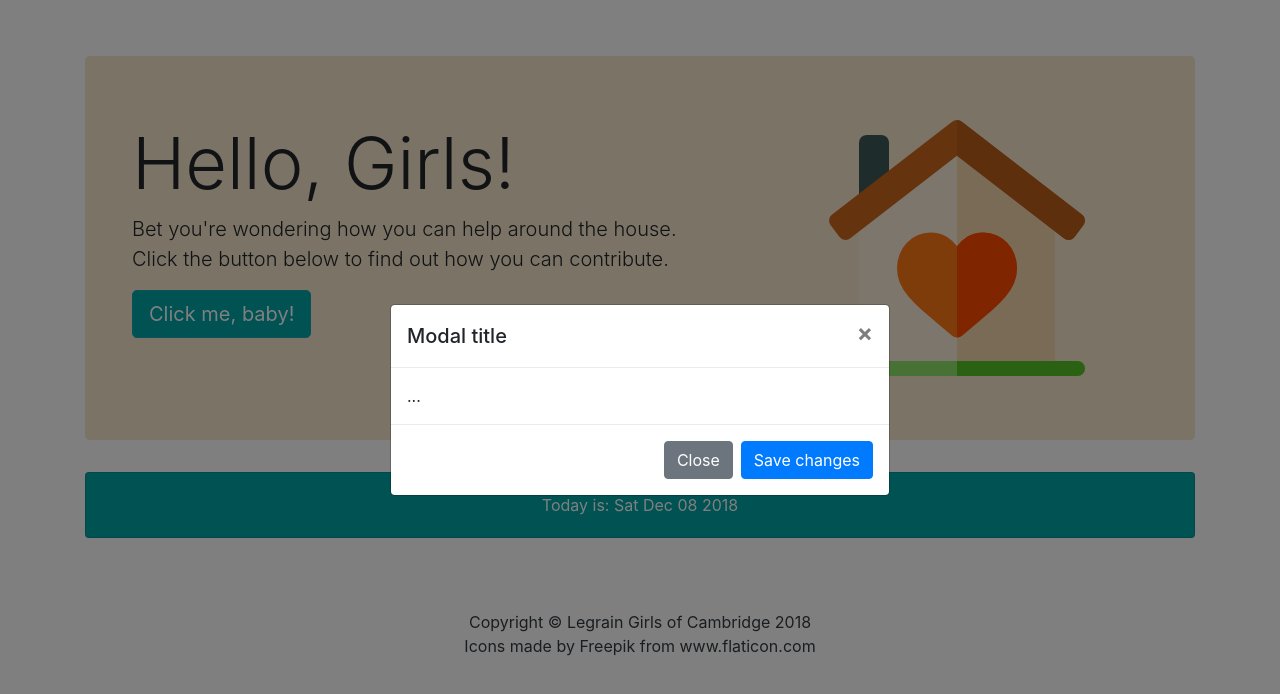
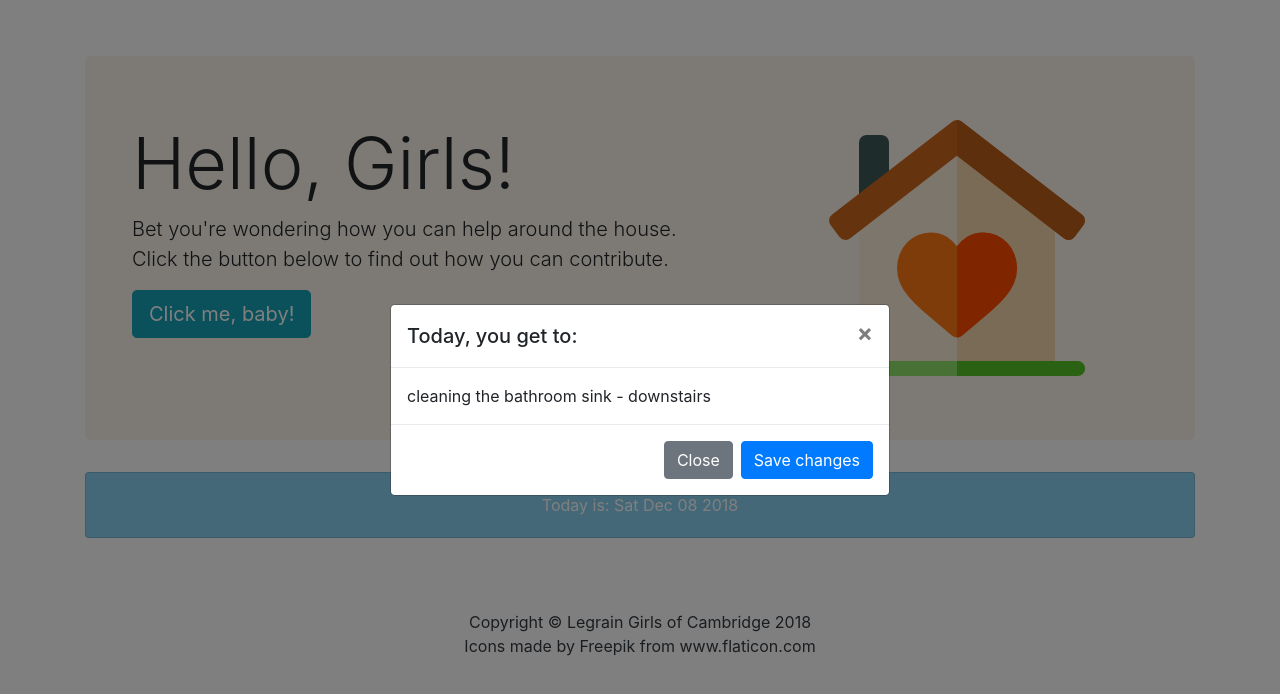
Before and after one commit to NoelleDL/JSMommysBigHelpers, a plain HTML site: page index.html in a window 1280 px wide. Both pictures are taken after a click on the button "Click me, baby!". Drawn offline with Linux system fonts and the light colour scheme.

Commit message:
modal displays chore

```diff
--- a/css/small-business.css
+++ b/css/small-business.css
@@ -9,11 +9,14 @@ body {
 }
 
 .jumbotron {
-    background-color: #F5E6CC !important;
+    background-color: #fbf5ea !important;
+}
+.call-to-action {
+  background-color: #8197b4 !important;
 }
 
-.drk-turquoise {
-  background-color: #00a4a7 !important;
+.blue {
+  background-color: #89D1F1!important;
   }
 
 .btn-soft-blue {
--- a/index.html
+++ b/index.html
@@ -34,7 +34,6 @@
         </button>
       </div>
       <div class="modal-body">
-        ...
       </div>
       <div class="modal-footer">
         <button type="button" class="btn btn-secondary" data-dismiss="modal">Close</button>
@@ -53,7 +52,7 @@
         <p class="lead">Bet you're wondering how you can help around the house. <br>Click the button below to find out how you can contribute.</p>
 
         <p class="lead">
-          <a class="btn btn-info btn-lg drk-turquoise" href="#" data-toggle="modal" data-target="#exampleModalCenter" role="button" onclick="Chores()">Click me, baby!</a>
+          <a class="btn btn-info btn-lg" href="#" data-toggle="modal" data-target="#exampleModalCenter" role="button" onclick="Chores()">Click me, baby!</a>
         </p>
             </div>
             <div class="col-4">
@@ -66,7 +65,7 @@
       <!-- /.row -->
 
       <!-- Call to Action Well -->
-      <div class="card text-white bg-secondary my-4 text-center drk-turquoise">
+      <div class="card text-white bg-secondary my-4 text-center blue">
         <div class="card-body">
           <p class="text-white m-0" id="date"></p>
         </div>
--- a/src/chores.js
+++ b/src/chores.js
@@ -8,6 +8,10 @@ function Chores() {
 
   const chore = [chores[Math.floor(Math.random() * chores.length)]];
 
-  alert(`${chore}`);
+  $('#exampleModalCenter').on('show.bs.modal', function (event) {
+    var modal = $(this);
+    modal.find('.modal-title').text("Today, you get to:");
+    modal.find('.modal-body').text(`${chore}`);
+  });
   return chore;
 }
```
